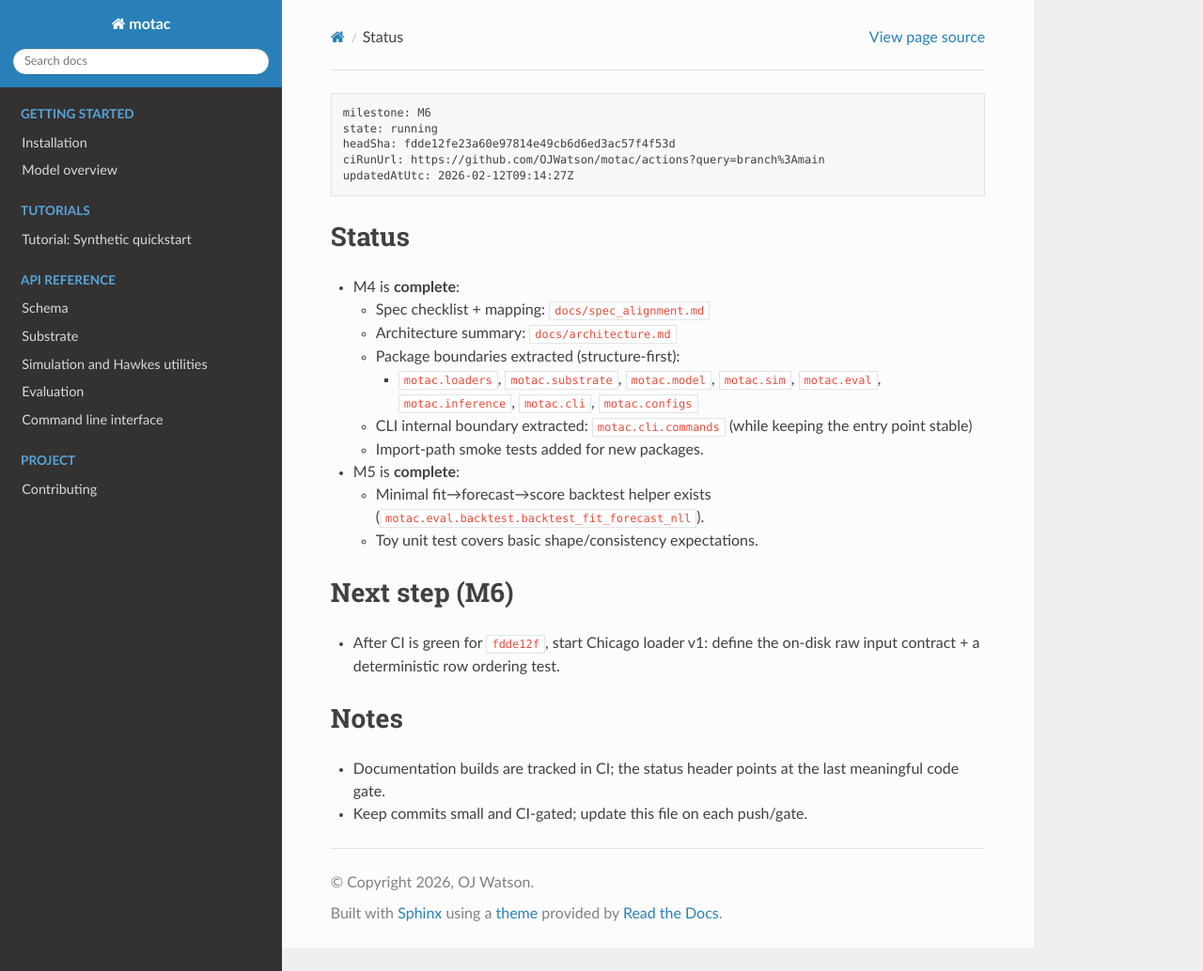
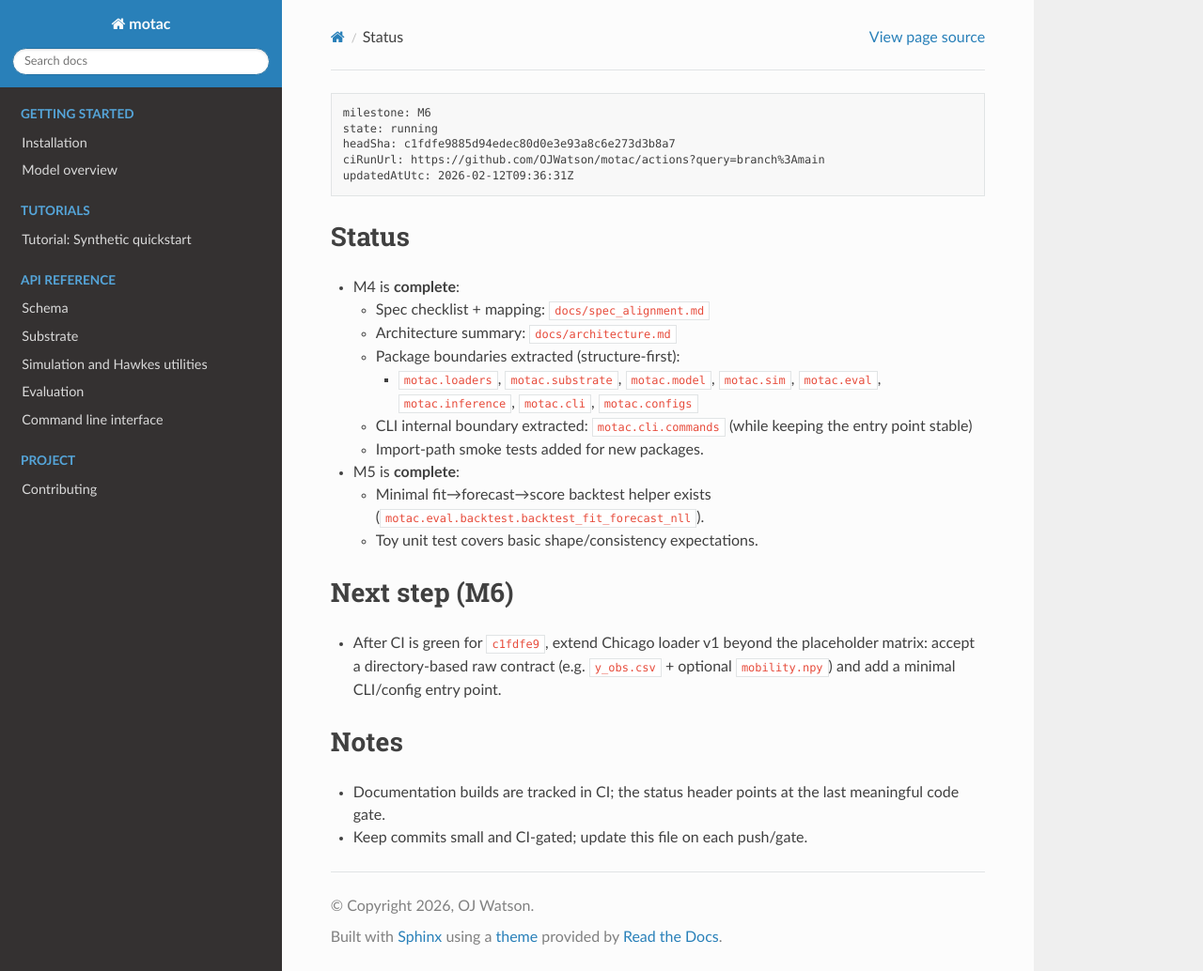
Before and after one commit to OJWatson/motac, a Sphinx documentation site: the page built from docs/STATUS.md, in a window 1280 px wide and 1034 px high. Shown: the whole window at 94% size. Built offline with Sphinx 7.4.7 and the Read the Docs theme 3.1.0, drawn with Linux system fonts in a browser that asks for light colours.

Commit message:
docs: update STATUS and WORKLOG after Chicago contract

````diff
--- a/docs/STATUS.md
+++ b/docs/STATUS.md
@@ -1,9 +1,9 @@
 ```pm-status
 milestone: M6
 state: running
-headSha: fdde12fe23a60e97814e49cb6d6ed3ac57f4f53d
+headSha: c1fdfe9885d94edec80d0e3e93a8c6e273d3b8a7
 ciRunUrl: https://github.com/OJWatson/motac/actions?query=branch%3Amain
-updatedAtUtc: 2026-02-12T09:14:27Z
+updatedAtUtc: 2026-02-12T09:36:31Z
 ```
 
 ## Status
@@ -20,7 +20,7 @@ updatedAtUtc: 2026-02-12T09:14:27Z
   - Toy unit test covers basic shape/consistency expectations.
 
 ## Next step (M6)
-- After CI is green for `fdde12f`, start Chicago loader v1: define the on-disk raw input contract + a deterministic row ordering test.
+- After CI is green for `c1fdfe9`, extend Chicago loader v1 beyond the placeholder matrix: accept a directory-based raw contract (e.g. `y_obs.csv` + optional `mobility.npy`) and add a minimal CLI/config entry point.
 
 ## Notes
 - Documentation builds are tracked in CI; the status header points at the last meaningful code gate.
````
Also changed, not shown: docs/WORKLOG.md (+1 -0 lines).
